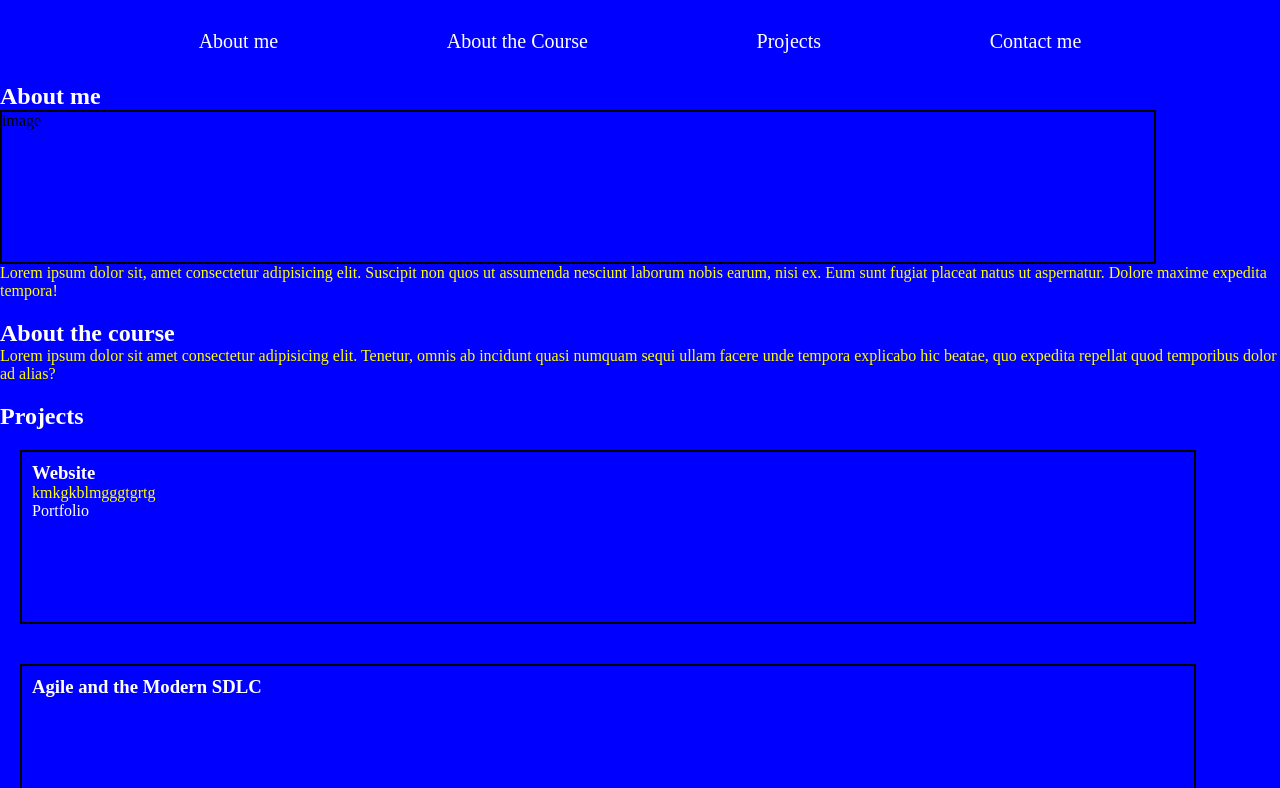
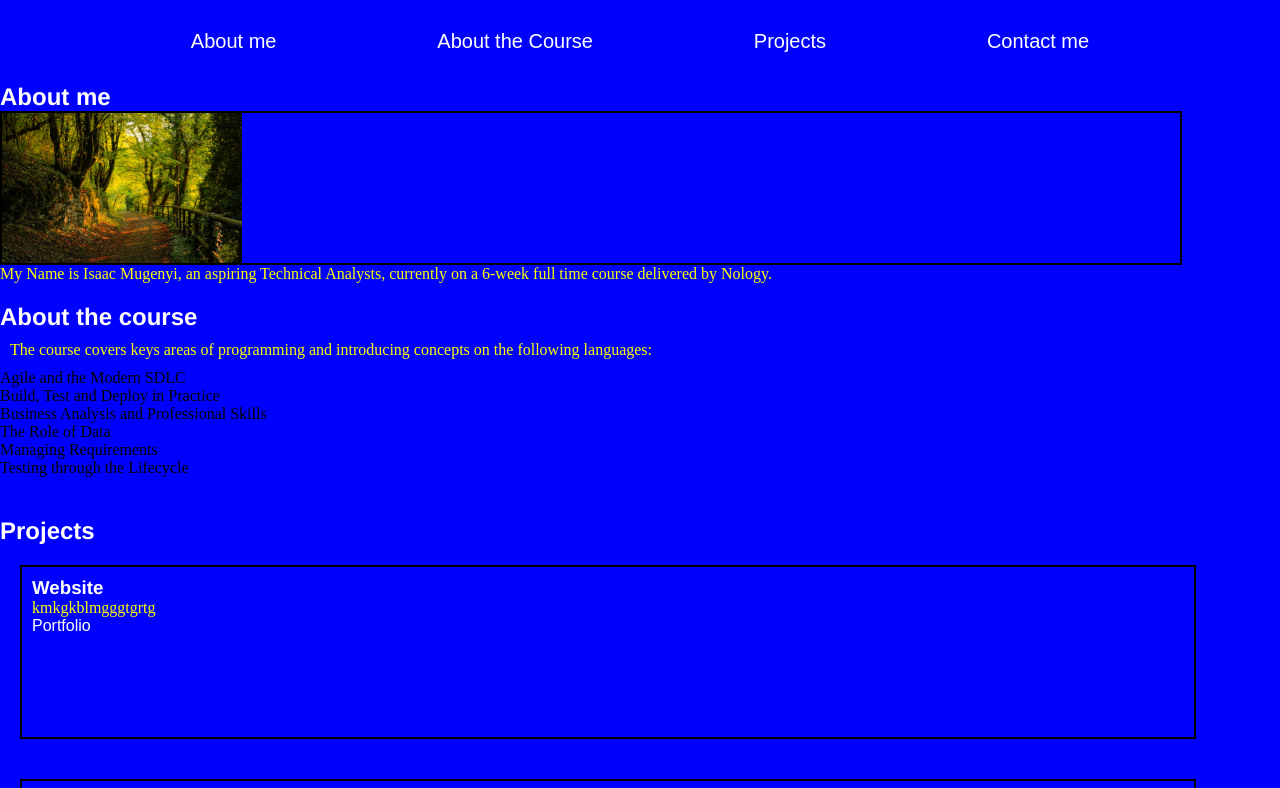
Before and after one commit to Isaque52/Portfolio, a plain HTML site: page index.html in a window 1280 px wide. Shown: the top 788 px of the page. Drawn offline with Linux system fonts and the light colour scheme.

Commit message:
more layout changes and added image

```diff
--- a/index.html
+++ b/index.html
@@ -25,15 +25,24 @@
         <section id="About_me">
             <h2> About me</h2>
 
-            <div class="image"> image </div>
+            <div class="image"> <img src="./images/nature.jpg" alt="Nature photo"> </div>
 
-            <p> Lorem ipsum dolor sit, amet consectetur adipisicing elit. Suscipit non quos ut assumenda nesciunt laborum nobis earum, nisi ex. Eum sunt fugiat placeat natus ut aspernatur. Dolore maxime expedita tempora!</p>
+            <p>My Name is Isaac Mugenyi, an aspiring Technical Analysts, currently on a 6-week full time course delivered by Nology. </p>
 
         </section>
 
         <section id="Course">
             <h2> About the course</h2>
-            <p> Lorem ipsum dolor sit amet consectetur adipisicing elit. Tenetur, omnis ab incidunt quasi numquam sequi ullam facere unde tempora explicabo hic beatae, quo expedita repellat quod temporibus dolor ad alias?</p>
+            <p>The course covers keys areas of programming and  introducing concepts on the following languages:
+                <ul>
+                    <li>Agile and the Modern SDLC </li>
+                    <li>Build, Test and Deploy in Practice</li>
+                    <li>Business Analysis and Professional Skills </li>
+                    <li>The Role of Data </li>
+                    <li>Managing Requirements</li>
+                    <li>Testing through the Lifecycle</li>
+                </ul>
+            </p>
 
         </section>
 
--- a/style.css
+++ b/style.css
@@ -20,9 +20,11 @@
 a {
     color:white;
     text-decoration: none;
+    font-family: fantasy;
 }
 h2,h3 {
     color: white;
+    font-family: 'Franklin Gothic Medium', 'Arial Narrow', Arial, sans-serif;
 
 }
 p {
@@ -41,12 +43,15 @@ main{
     align-items:flex-start;
     flex-wrap: wrap;
 }
-.image{
 
+img {
+    width: 92%auto;
+    height: 150px;
+    object-fit: contain;
 }
 
 div {
-    width: 90%;
+    width: 92%;
     height: 150px;
     border: 2px solid black;
 }
@@ -59,6 +64,9 @@ div {
     flex-wrap: wrap;
     margin-top: 20px;
 
+}
+#Course p {
+    margin: 10px;
 }
 
 #Projects {
```
